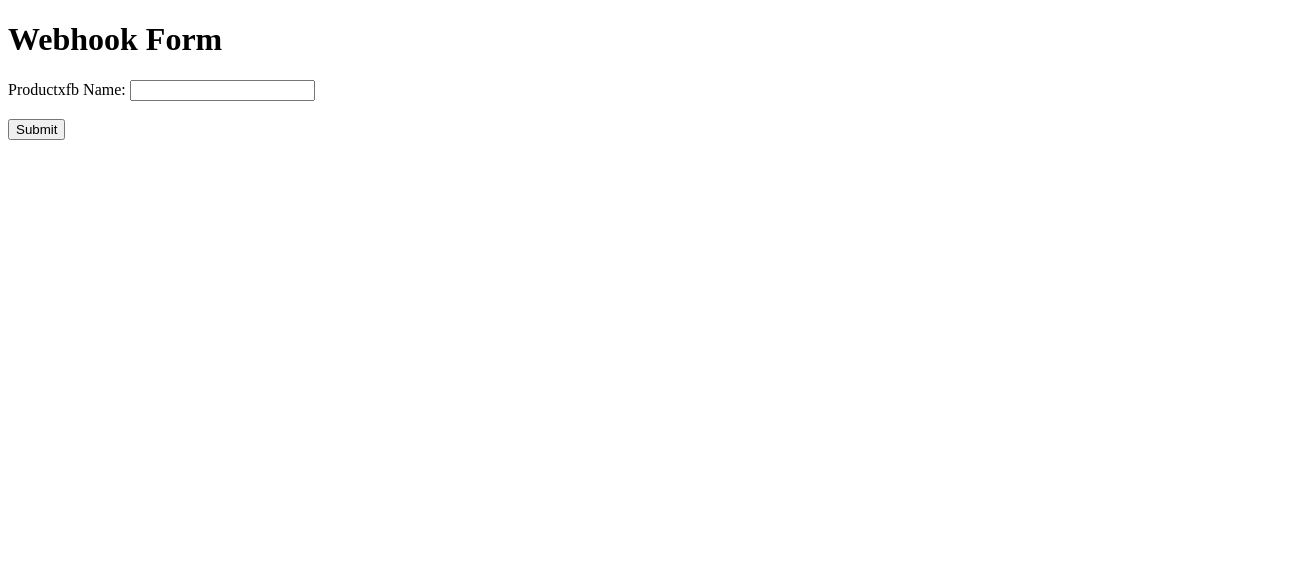
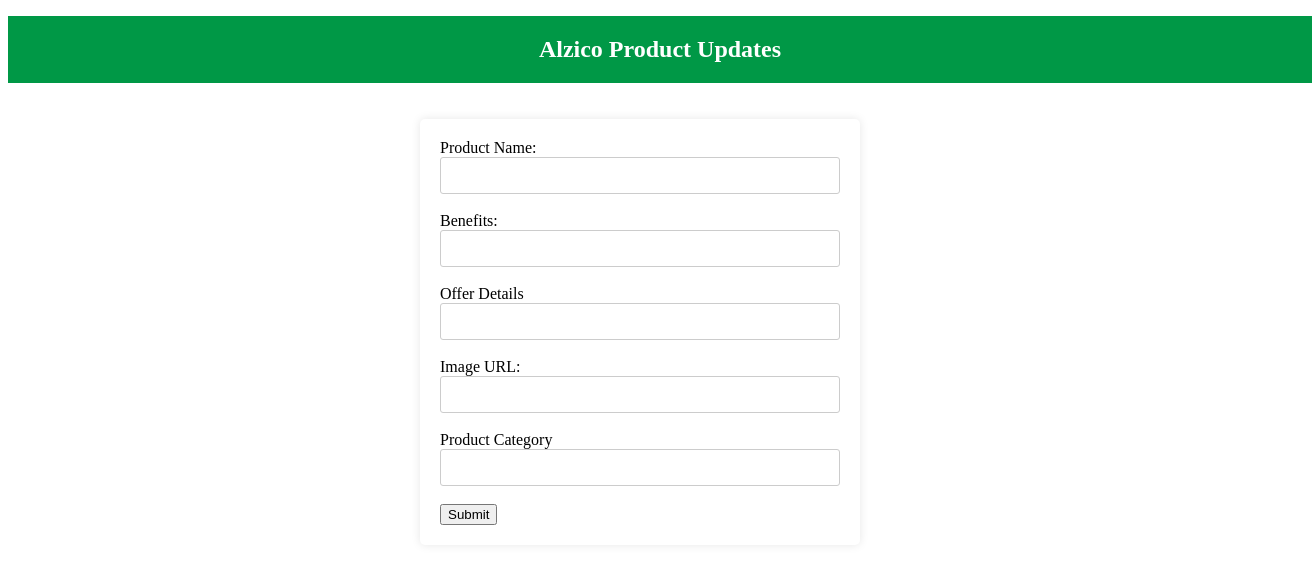
Before and after one commit to sidd6927/Alzico, a plain HTML site: page index.html in a window 1280 px wide. Shown: the whole page, 1312 px wide, since content can reach past the window. Drawn offline with Linux system fonts and the light colour scheme.

Commit message:
Changes to be committed: 	modified:   index.html

```diff
--- a/index.html
+++ b/index.html
@@ -4,17 +4,58 @@
     <meta charset="UTF-8">
     <meta name="viewport" content="width=device-width, initial-scale=1.0">
     <title>Webhook Form</title>
+    <style>
+
+        .content {
+            padding: 20px;
+            display: flex;
+            justify-content: center;
+        }
+        form {
+            background-color: white;
+            padding: 20px;
+            border-radius: 5px;
+            box-shadow: 0 0 10px rgba(0, 0, 0, 0.1);
+            width: 400px;
+        }
+        .banner {
+            background-color: rgba(0, 152, 70, 255);
+            color: white;
+            padding: 20px;
+            text-align: center;
+            font-size: 24px;
+            font-weight: bold;
+            width: 100%;
+        }
+        input[type="text"] {
+            width: 100%;
+            padding: 10px;
+            border: 1px solid #ccc;
+            border-radius: 3px;
+            box-sizing: border-box;
+        }
+    </style>
 </head>
+
 <body>
-    <h1>Webhook Form</h1>
-       <form action="https://smbproducts.azurewebsites.net/api/http_trigger" method="post"  id="webhookForm">
-        <label for="name">Productxfb Name:</label>
-        <input type="text" id="name" name="field1" required><br><br>
+    <h1 class="banner">Alzico Product Updates</h1>
+    <div class="content">
+    <form id="webhookForm">
+        <label for="field1">Product Name:</label>
+        <input type="text" id="field1" name="field1" required><br><br>
+        <label for="field2">Benefits:</label>
+        <input type="text" id="field2" name="field1" required><br><br>
+        <label for="field3">Offer Details</label>
+        <input type="text" id="field3" name="field1" required><br><br>
+        <label for="field4">Image URL:</label>
+        <input type="text" id="field4" name="field1" required><br><br>
+        <label for="field5">Product Category</label>
+        <input type="text" id="field5" name="field1" required><br><br>
         <button type="submit">Submit</button>
     </form>
-
+    </div>
     <div id="response" style="margin-top: 20px;"></div>
-    <div id="postUrl" style="margin-top: 20px;"> </div>
+    <div id="postUrl" style="margin-top: 20px;"></div>
 
     <script>
         document.getElementById('webhookForm').addEventListener('submit', async function (e) {
@@ -23,11 +64,13 @@
                 field1: document.getElementById('field1').value
             };
 
-            const url = `https://smbproducts.azurewebsites.net/api/http_trigger?name=${encodeURIComponent(formData.field1)}`;
+            const url = `https://smbproducts.azurewebsites.net/api/http_trigger?name=${encodeURIComponent(formData.field1)}&benefits=${encodeURIComponent(formData.field2)}&offerDetails=${encodeURIComponent(formData.field3)}&imageUrl=${encodeURIComponent(formData.field4)}&productCategory=${encodeURIComponent(formData.field5)}`;
 
             // Display the POST URL
-            document.getElementById('postUrl').innerText = 'POST URL: ' + url;
+            // document.getElementById('postUrl').innerText = 'POST URL: ' + url;
             window.location.href = url;
-</script>
+
+        });
+    </script>
 </body>
 </html>
```
